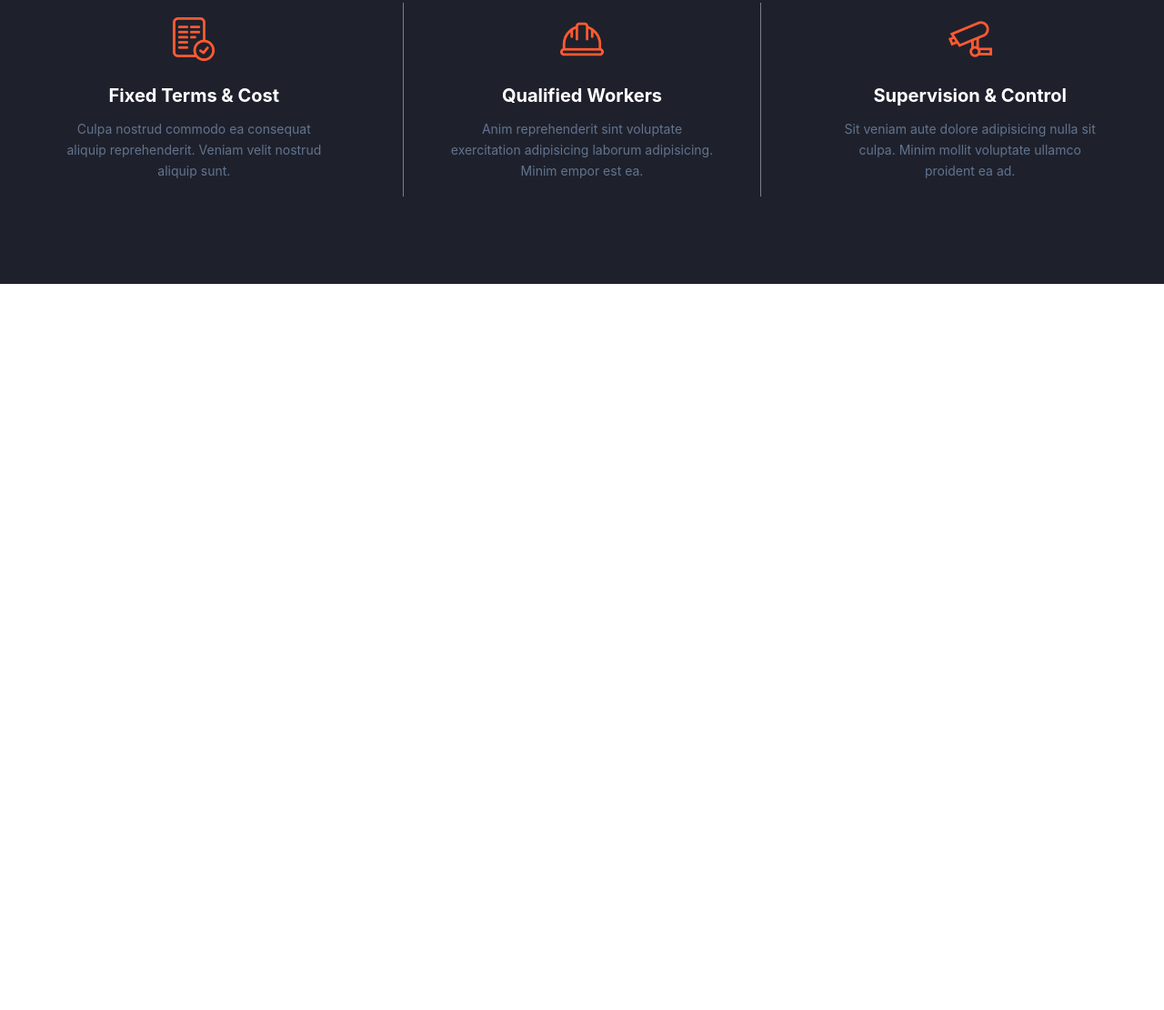
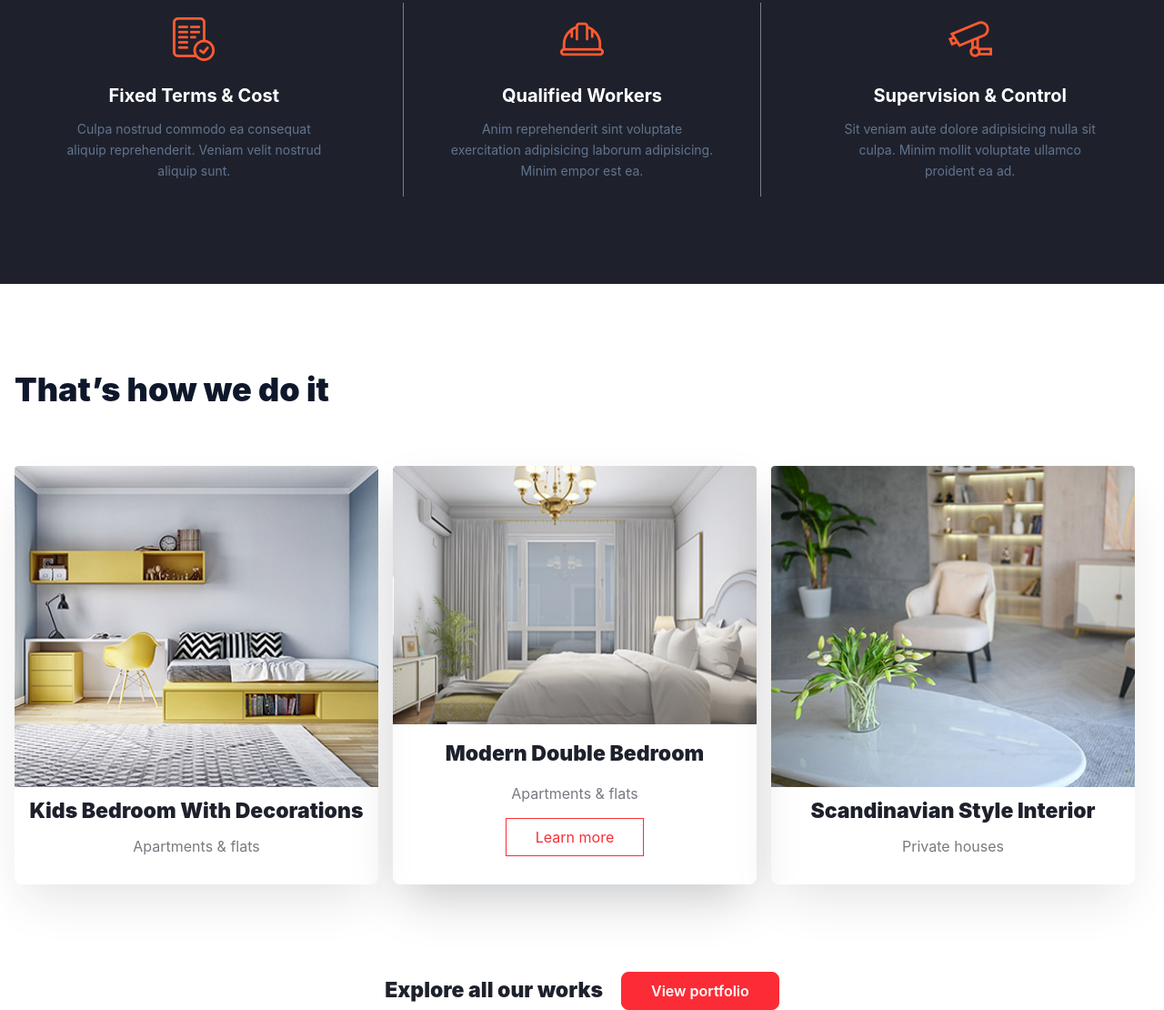
Before and after one commit to hursedhimmatov7-del/GIT10, a website: page src/page3.html in a window 1280 px wide. Shown: the part 1991-3101 px from the top of the page at 91% size. Before the commit the page ends 2303 px from the top, so only its background shows below. Drawn offline with nearby package versions, Linux system fonts and the light colour scheme; files that its build step writes are made by us from their sources.

Commit message:
A.D add section4

```diff
--- a/src/page3.html
+++ b/src/page3.html
@@ -176,6 +176,48 @@
          </div>
       </div>
    </section>
+
+
+
+
+   <section class="bg-white py-16 md:py-24 max-w-[1300px] m-auto">
+      <div class="container mx-auto px-4">
+         <div class="text-left mb-16">
+            <h2 class="text-4xl font-black text-slate-900">That’s how we do it</h2>
+         </div>
+
+         <div class="relative">
+            <div class="grid grid-cols-1 md:grid-cols-2 lg:grid-cols-4 gap-[40px] lg:gap-104 relative">
+
+               <div
+                  class="flex flex-col justify-between items-center shadow-2xl shadow-[#1E212C20] w-[99%] lg:w-[400px] h-[460px] pb-[30px] rounded-lg">
+                  <img class="w-full" src="./page3/image1.png" alt="">
+                  <h1 class="font-black text-[23px] text-[#1E212C]">Kids Bedroom With Decorations</h1>
+                  <p class="text-[#787A80]">Apartments & flats</p>
+               </div>
+               <div
+                  class="flex flex-col justify-between items-center shadow-2xl shadow-[#1E212C40] w-[99%] lg:w-[400px] h-[460px] pb-[30px] rounded-lg">
+                  <img class="w-full" src="./page3/image2.png" alt="">
+                  <h1 class="font-black text-[23px] text-[#1E212C]">Modern Double Bedroom</h1>
+                  <p class="text-[#787A80]">Apartments & flats</p>
+                  <button class="px-8 py-2 border-1 border-red-500 text-red-500">Learn more</button>
+               </div>
+               <div
+                  class="flex flex-col justify-between items-center shadow-2xl shadow-[#1E212C20] w-[99%] lg:w-[400px] h-[460px] pb-[30px] rounded-lg">
+                  <img class="w-full" src="./page3/image3.png" alt="">
+                  <h1 class="font-black text-[23px] text-[#1E212C]">Scandinavian Style Interior</h1>
+                  <p class="text-[#787A80]">Private houses</p>
+               </div>
+            </div>
+         </div>
+      </div>
+   </section>
+
+
+   <section class="flex max-w-[1300px] m-auto justify-center items-center gap-5 flex-col lg:flex-row">
+      <h1  class="font-black text-[23px] text-[#1E212C]">Explore all our works</h1>
+      <button class="px-8 py-2 font-[600] bg-red-500 border-1 border-red-500 text-white rounded-lg">View portfolio</button>
+   </section>
 </body>
 
 </html>
```
Also changed, not shown: src/page3/image1.png (added), src/page3/image2.png (added), src/page3/image3.png (added).
